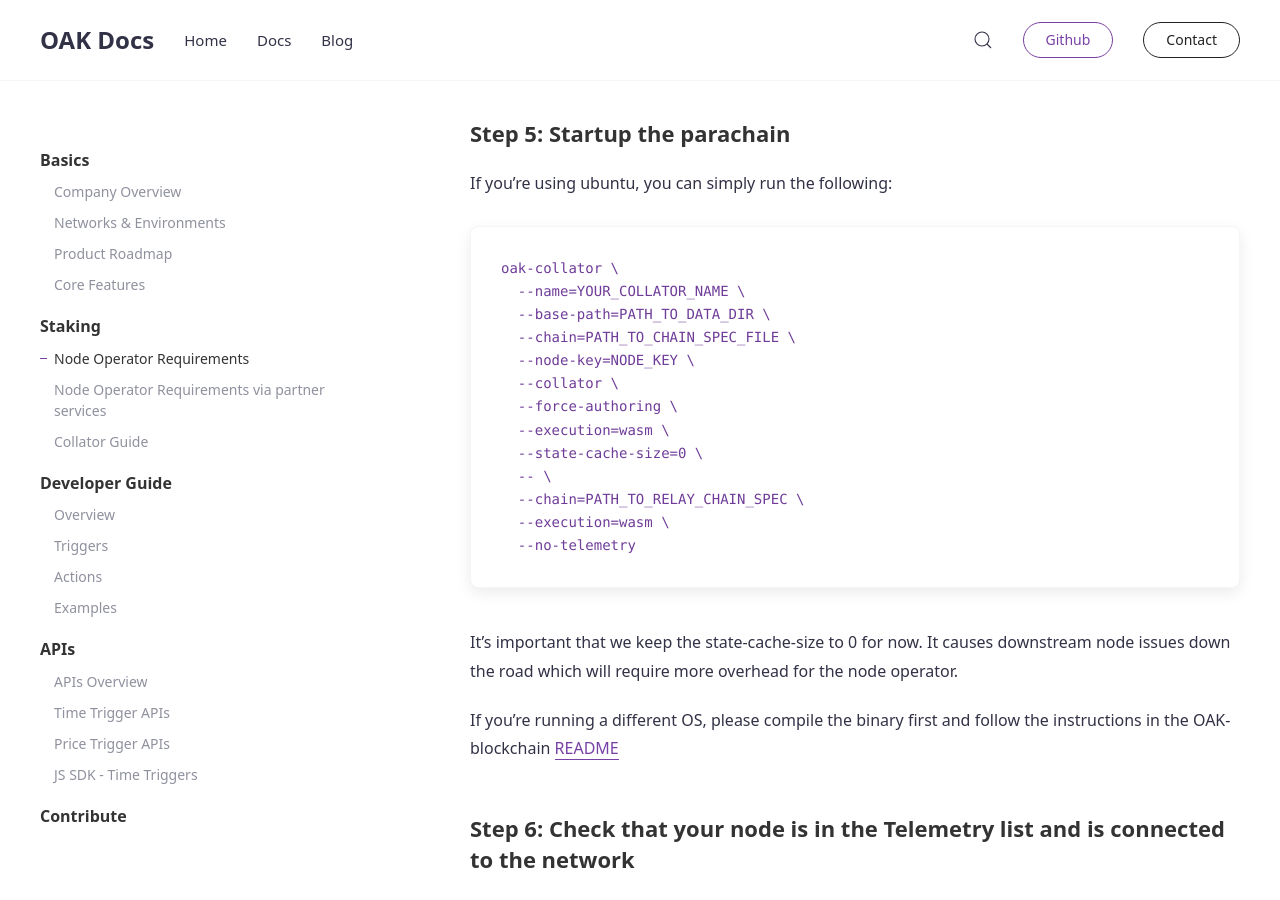
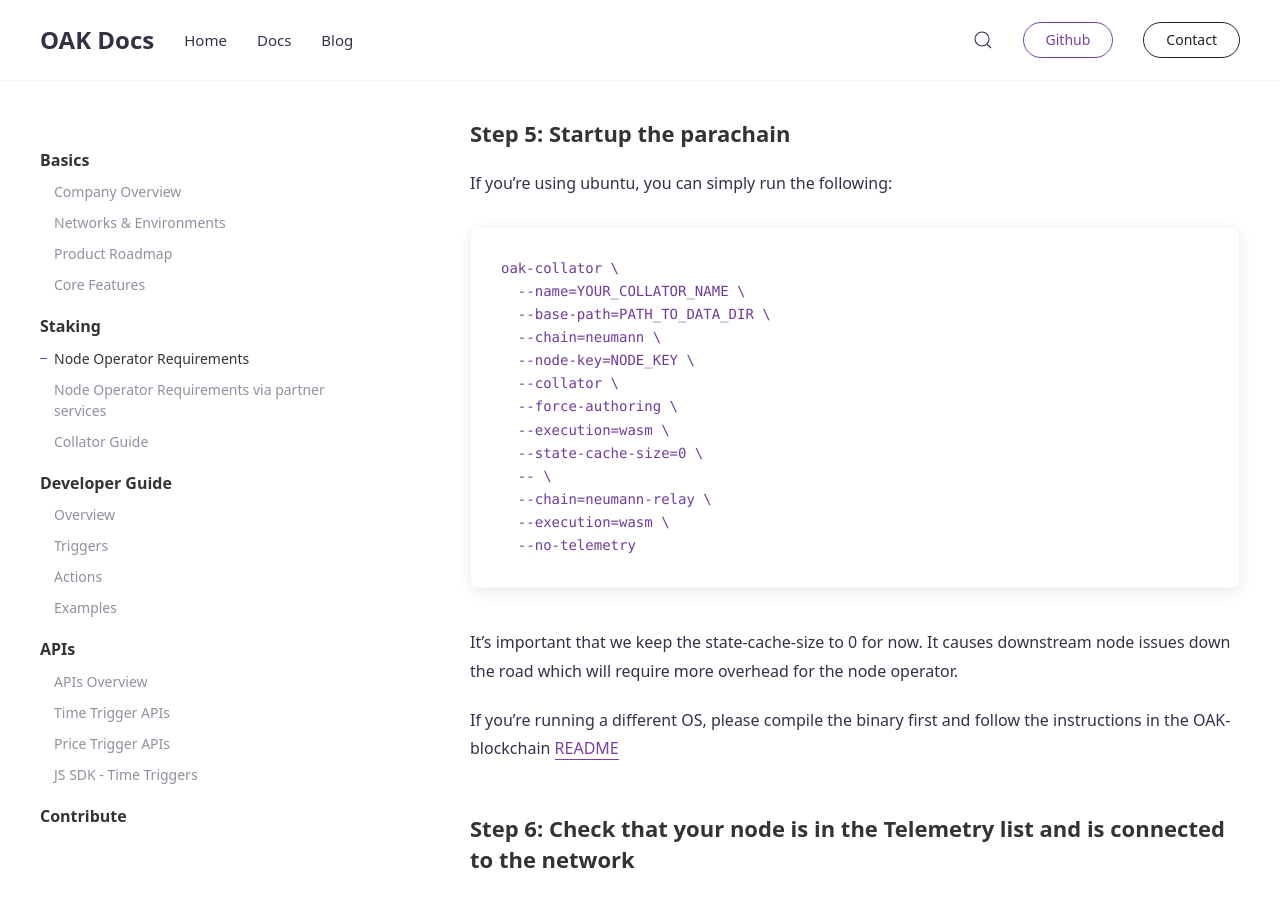
Before and after one commit to AvaProtocol/OAK-docs, a Jekyll site: the page built from _docs/node-operator-requirements.md, in a window 1280 px wide and 900 px high, scrolled down 1951 px. Built offline with Jekyll 4.4.1, drawn with Linux system fonts in a browser that asks for light colours; some of the changed text lies outside the part shown.

Commit message:
update chain ref

````diff
--- a/_docs/node-operator-requirements.md
+++ b/_docs/node-operator-requirements.md
@@ -46,14 +46,14 @@
 oak-collator \
   --name=YOUR_COLLATOR_NAME \
   --base-path=PATH_TO_DATA_DIR \
-  --chain=PATH_TO_CHAIN_SPEC_FILE \
+  --chain=neumann \
   --node-key=NODE_KEY \
   --collator \
   --force-authoring \
   --execution=wasm \
   --state-cache-size=0 \
   -- \
-  --chain=PATH_TO_RELAY_CHAIN_SPEC \
+  --chain=neumann-relay \
   --execution=wasm \
   --no-telemetry
 ```
@@ -92,14 +92,14 @@
 oak-collator \
   --name=YOUR_COLLATOR_NAME \
   --base-path=PATH_TO_DATA_DIR \
-  --chain=PATH_TO_CHAIN_SPEC_FILE \
+  --chain=turing \
   --node-key=NODE_KEY \
   --collator \
   --force-authoring \
   --execution=wasm \
   --state-cache-size=0 \
   -- \
-  --chain=PATH_TO_RELAY_CHAIN_SPEC \
+  --chain=kusama \
   --execution=wasm \
   --no-telemetry
 ```
````
